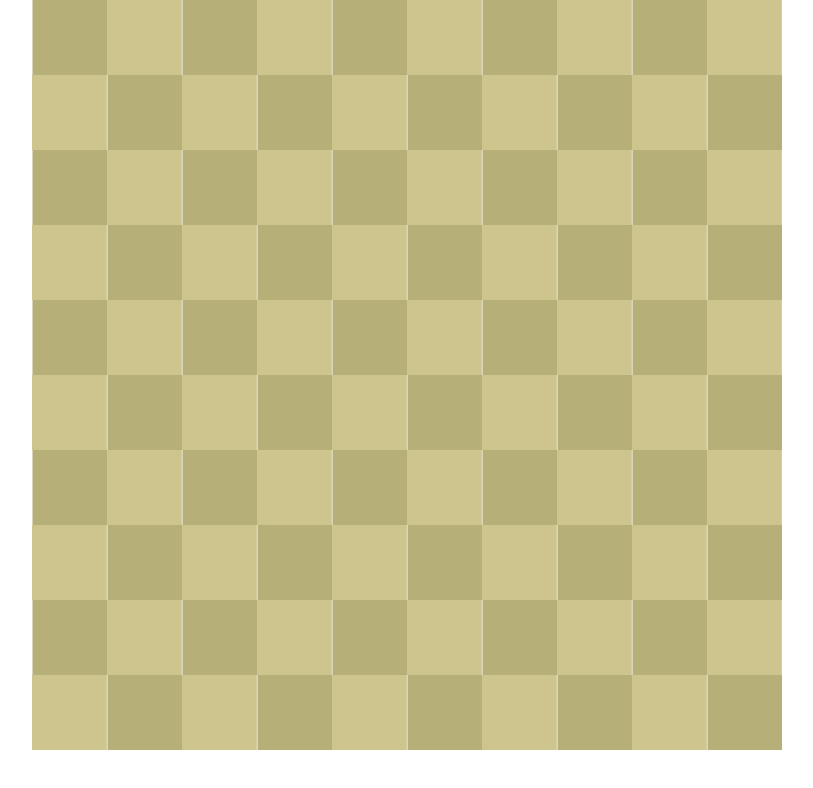
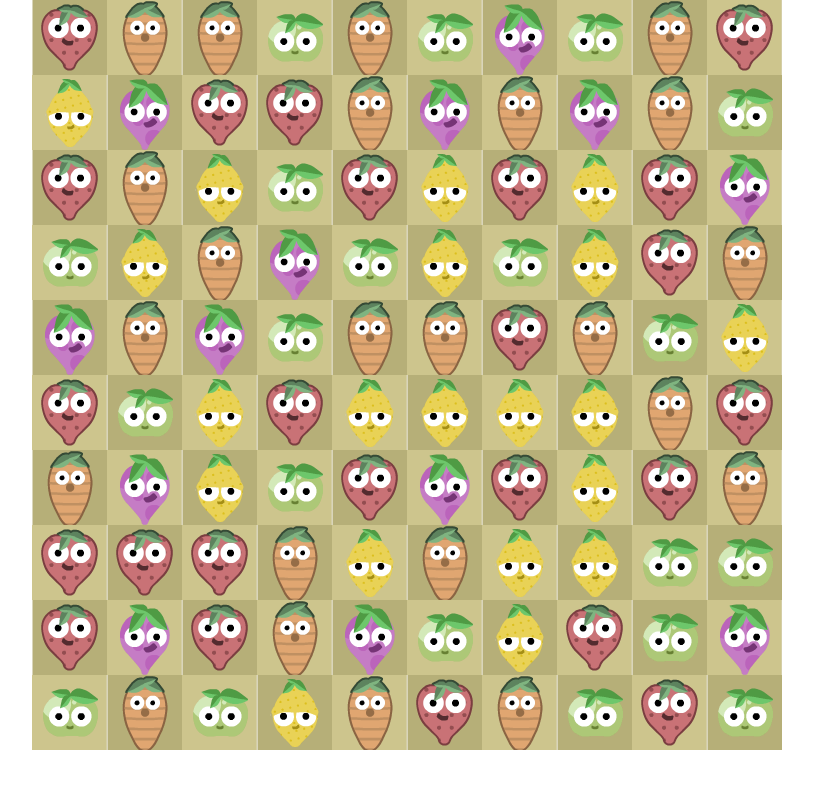
Before and after one commit to lukaszbanas/bejeveled, a Vue app: page / in a window 1280 px wide. Both pictures are taken after a click on the button "NEW GAME". Shown: the top 788 px of the page, without its empty margins (233-1046 px from the left). Built offline with nearby package versions, Linux system fonts and the light colour scheme.

Commit message:
base logic

```diff
--- /dev/null
+++ b/src/classes/Area.js
@@ -0,0 +1,99 @@
+import Gem from './Gem'
+
+const notContains = (array, position) => {
+    let result = true, i = 0
+
+    for (i; i< array.length; i++) {
+        if (array[i].x === position.x && array[i].y === position.y) {
+            result = false
+            break
+        }
+    }
+
+    return result
+}
+
+const testField = (newX, newY, board, gem) => {
+    return (fieldExists(newX, newY, board) &&
+        board[newY][newX].getGem() !== null &&
+        gem !== null &&
+        board[newY][newX].getGemType() === gem.getType()
+    )
+}
+
+const fieldExists = (newX, newY, board) => {
+    return (typeof board[newY] !== 'undefined' && typeof board[newY][newX] !== 'undefined')
+}
+
+export default class Area {
+
+    constructor (position) {
+        this.gem = new Gem()
+        this.position = position
+    }
+
+    setGem (gem) {
+        this.gem = gem
+    }
+
+    getGem () {
+        return this.gem
+    }
+
+    getGemType () {
+        return this.gem.getType()
+    }
+
+    pullGem () {
+        let gem = this.gem;
+        this.gem = null
+
+        return gem
+    }
+
+    hasGem () {
+        return this.gem !== null
+    }
+
+    removeGem () {
+        this.gem = null
+    }
+
+    getMatch (board, type, matches) {
+        if (typeof matches === 'undefined') {
+            matches = []
+        }
+
+        if (notContains(matches, this)) {
+            matches.push({'x': this.position.x, 'y': this.position.y})
+        }
+
+        if (type === 'x') {
+            let keepSearch = true, x = this.position.x
+
+            while (keepSearch) {
+                x = x - 1
+
+                if (testField(x, this.position.y, board, this.getGem())) {
+                    matches.push({'x': x, 'y': this.position.y})
+                } else {
+                    keepSearch = false
+                }
+            }
+        } else {
+            let keepSearch = true, y = this.position.y
+
+            while (keepSearch) {
+                y = y - 1
+
+                if (!testField(this.position.x, y, board, this.getGem())) {
+                    keepSearch = false
+                } else {
+                    matches.push({'x': this.position.x, 'y': y})
+                }
+            }
+        }
+
+        return matches
+    }
+}
--- /dev/null
+++ b/src/classes/Gem.js
@@ -0,0 +1,18 @@
+const TYPE_1 = 1,
+    TYPE_2 = 2,
+    TYPE_3 = 3,
+    TYPE_4 = 4,
+    TYPE_5 = 5
+
+class Gem {
+    constructor() {
+        let types = [TYPE_1, TYPE_2, TYPE_3, TYPE_4, TYPE_5]
+        this.type = types[Math.floor(Math.random() * types.length)];
+    }
+
+    getType() {
+        return this.type
+    }
+}
+
+export default Gem
--- a/src/components/Board.vue
+++ b/src/components/Board.vue
@@ -3,7 +3,8 @@
         <div class="fields-row" :key="'k' + row" v-for="row in $store.state.board.rows">
             <div class="fields-col sprite" :key="'c' + col" v-for="col in $store.state.board.cols">
                 <Field :key="'k' + row + 'c' + col"
-                       :value="$store.state.board.board[row - 1][col - 1]"
+                       :gem="$store.state.board.board[row - 1][col - 1].getGem()"
+                       :position="{x: col - 1, y: row - 1}"
                 />
             </div>
         </div>
@@ -35,6 +36,7 @@
         width: 75px;
         height: 75px;
         background-position: -400px -36px;
+        overflow: hidden;
     }
 
     .fields-row:nth-child(odd) .fields-col:nth-child(even), .fields-row:nth-child(even) .fields-col:nth-child(odd) {
--- a/src/components/Field.vue
+++ b/src/components/Field.vue
@@ -1,20 +1,111 @@
 <template>
     <div class="field">
-
+        <div class="gem sprite" v-if="this.gem !== null" v-bind:class="conditionalClass" draggable="true" @dragend="handleDrop"></div>
     </div>
 </template>
 
 <script>
+    import store from '../store'
+    import Gem from '../classes/Gem'
     export default {
         name: "Field",
         props: {
-            value: null
+            gem: null,
+            position: {
+                x: 0,
+                y: 0
+            }
+        },
+        computed: {
+            conditionalClass () {
+                return {
+                    'gem--first': this.gem instanceof Gem && this.gem.getType() === 1,
+                    'gem--second': this.gem instanceof Gem && this.gem.getType() === 2,
+                    'gem--third': this.gem instanceof Gem && this.gem.getType() === 3,
+                    'gem--fourth': this.gem instanceof Gem && this.gem.getType() === 4,
+                    'gem--fifth': this.gem instanceof Gem && this.gem.getType() === 5,
+                }
+            }
+        },
+        methods: {
+            handleDrop (event) {
+                if (store.state.board.canMakeMove !== true ) {
+                    return
+                }
+
+                let target, direction = 'right';
+
+                if (event.offsetX * event.offsetX > event.offsetY * event.offsetY) {
+                    direction = (event.offsetX > 0) ? 'right' : 'left'
+                } else {
+                    direction = (event.offsetY < 0) ? 'top' : 'bottom'
+                }
+
+                target = {
+                    x: direction === 'right' ? this.position.x + 1 : direction === 'left' ? this.position.x - 1 : this.position.x,
+                    y: direction === 'top' ? this.position.y - 1 : direction === 'bottom' ? this.position.y + 1 : this.position.y,
+                }
+
+                if (typeof store.state.board.board[target.y] !== 'undefined' && typeof store.state.board.board[target.y][target.x] !== 'undefined') {
+                    store.dispatch('board/makeMove', {
+                        'first': this.position,
+                        'second': {
+                            x: direction === 'right' ? this.position.x + 1 : direction === 'left' ? this.position.x - 1 : this.position.x,
+                            y: direction === 'top' ? this.position.y - 1 : direction === 'bottom' ? this.position.y + 1 : this.position.y,
+                        }
+                    });
+                }
+            }
         }
     }
 </script>
 
 <style scoped lang="scss">
+    .field {
+        width: 100%;
+        height: 100%;
+        position: relative;
+        display: flex;
+        align-items: center;
+        justify-content: center;
 
+        &:hover, &:focus {
+            border: 1px inset #d4cea7;
+            cursor: pointer;
+        }
+    }
 
+    .gem {
+        display: inline-block;
+        width: 57px;
+        height: 67px;
 
+        &.gem--first {
+            background-position: -536px 0;
+        }
+
+        &.gem--second {
+            background-position: -644px 0;
+            width: 50px;
+            height: 68px;
+        }
+
+        &.gem--third {
+            background-position: -535px -67px;
+            width: 56px;
+            height: 49px;
+        }
+
+        &.gem--fourth {
+            background-position: -644px -69px;
+            width: 50px;
+            height: 75px;
+        }
+
+        &.gem--fifth {
+            background-position: -693px -143px;
+            width: 46px;
+            height: 75px;
+        }
+    }
 </style>
--- a/src/store/modules/board.js
+++ b/src/store/modules/board.js
@@ -1,22 +1,17 @@
 import Vue from 'vue'
+import Area from '../../classes/Area'
+import Gem from '../../classes/Gem'
 
-const M_GENERATE = 'generate'
+const M_GENERATE = 'generate',
+    M_CHECK_BOARD = 'check_board'
+
+const CONFIG_ANIMATION_SPEED = 300
 
 const state = {
-    board: [
-        [null, null, null, null, null, null, null, null, null, null],
-        [null, null, null, null, null, null, null, null, null, null],
-        [null, null, null, null, null, null, null, null, null, null],
-        [null, null, null, null, null, null, null, null, null, null],
-        [null, null, null, null, null, null, null, null, null, null],
-        [null, null, null, null, null, null, null, null, null, null],
-        [null, null, null, null, null, null, null, null, null, null],
-        [null, null, null, null, null, null, null, null, null, null],
-        [null, null, null, null, null, null, null, null, null, null],
-        [null, null, null, null, null, null, null, null, null, null]
-    ],
-    rows: 10,
-    cols: 10
+    board: [],
+    rows: 0,
+    cols: 0,
+    canMakeMove: true
 }
 
 const getters = {
@@ -31,21 +26,85 @@ const mutations = {
             let temp = []
 
             for (let col = 0; col < state.cols; col++) {
-                temp[col] = null
+                temp[col] = new Area({'x': col, 'y': row})
             }
 
             Vue.set(state.board, row, temp)
         }
+    },
+    async [M_CHECK_BOARD] (state) {
+        let row, col, finished = false, foundColWithAction = false, matches,
+            wait = ms => new Promise((r)=>setTimeout(r, ms))
+
+        state.canMakeMove = false
+
+        while (finished === false) {
+            foundColWithAction = false
+
+            for (col = state.cols - 1; col >= 0; col--) {
+                for (row = state.rows - 1; row >= 0; row--) {
+                    if (!state.board[row][col].hasGem()) {
+                        if (row - 1 >= 0) {
+                            state.board[row][col].setGem(state.board[row - 1][col].pullGem())
+                        } else {
+                            state.board[row][col].setGem(new Gem())
+                        }
+
+                        saveBoardToState(state)
+                        foundColWithAction = true
+                    }
+
+                    matches = state.board[row][col].getMatch(state.board, 'x')
+
+                    if (matches.length > 2) {
+                        matches.forEach(match => {
+                            state.board[match.y][match.x].removeGem()
+                        })
+                    }
+
+                    matches = state.board[row][col].getMatch(state.board, 'y')
+
+                    if (matches.length > 2) {
+                        matches.forEach(match => {
+                            state.board[match.y][match.x].removeGem()
+                        })
+                    }
+                }
+            }
+
+            if (foundColWithAction === false) {
+                finished = true
+            } else {
+                await wait(CONFIG_ANIMATION_SPEED)
+            }
+        }
+
+        state.canMakeMove = true
     }
 }
 
 const actions = {
     generate: ({ commit }) => {
         commit(M_GENERATE, {rows: 10, cols: 10});
+    },
+    makeMove: ({ commit }, positions) => {
+        let gem1 = state.board[positions.first.y][positions.first.x].getGem(),
+            gem2 = state.board[positions.second.y][positions.second.x].getGem()
+
+        state.board[positions.first.y][positions.first.x].setGem(gem2)
+        state.board[positions.second.y][positions.second.x].setGem(gem1)
+
+        saveBoardToState(state)
+        commit(M_CHECK_BOARD)
     }
 }
 
-
+/** internal function for propagation state changes across components */
+const saveBoardToState = (state) => {
+    for (let [rowIndex, row] of state.board) {
+        Vue.set(state.board, rowIndex, row)
+    }
+}
 
 export default {
     namespaced: true,
--- a/src/store/modules/game.js
+++ b/src/store/modules/game.js
@@ -1,4 +1,5 @@
-const M_START_NEW = 'new'
+const
+    M_START_NEW = 'new'
 
 const state = {
     running: false
@@ -13,7 +14,7 @@ const getters = {
 const mutations = {
     [M_START_NEW] (state) {
         state.running = true
-    }
+    },
 }
 
 const actions = {
```
